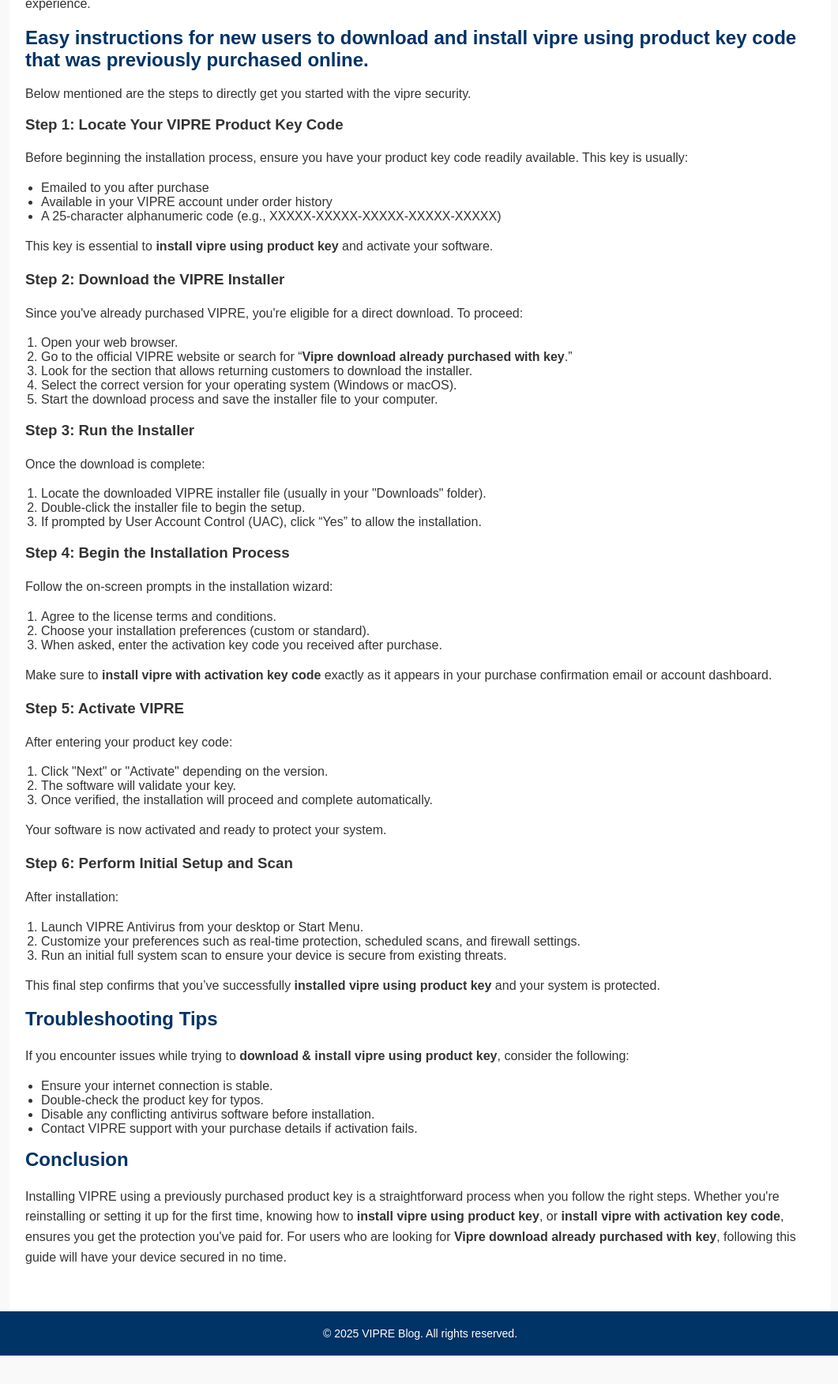
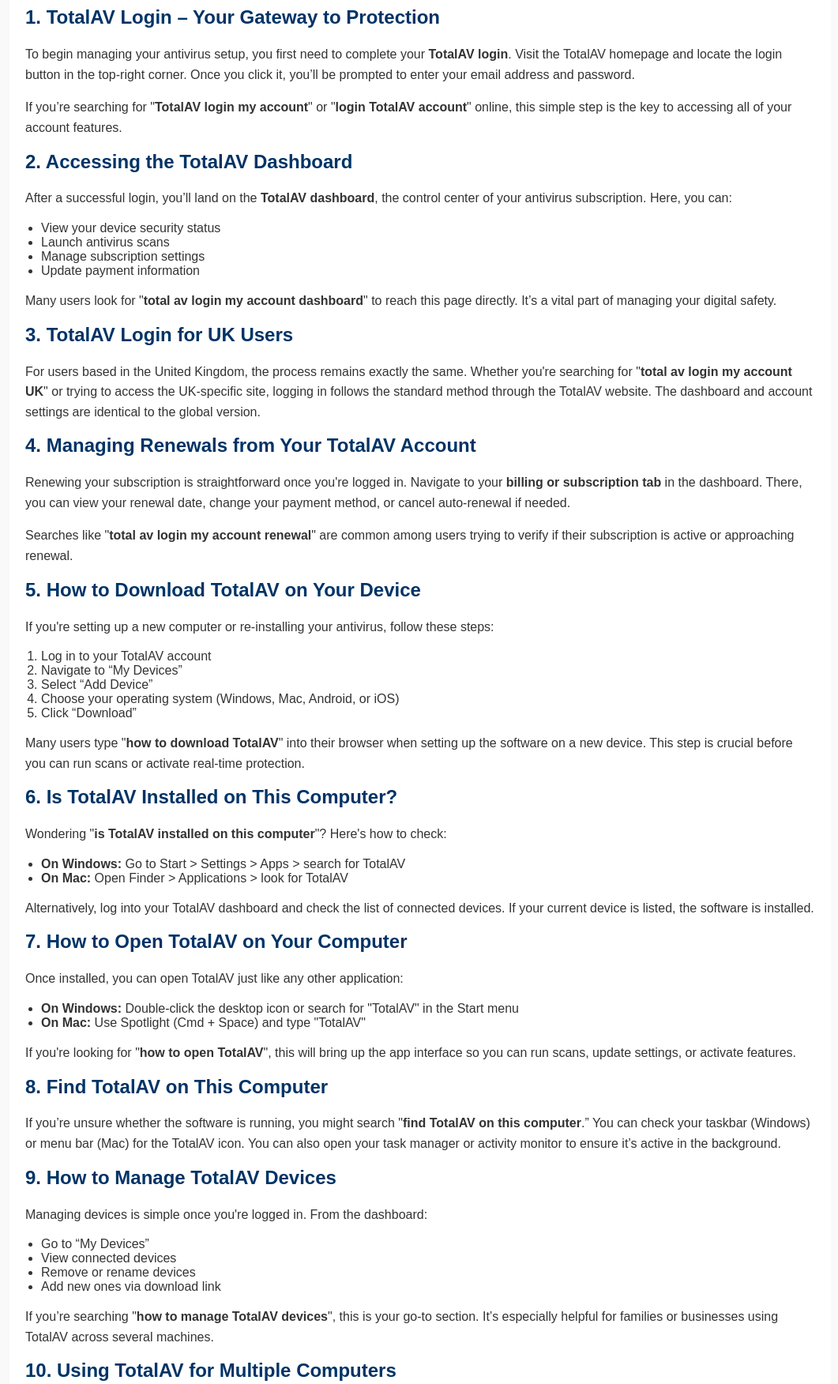
Before and after one commit to totalavhub/totalavhub.github.io, a plain HTML site: page index.html in a window 1280 px wide. Shown: the part 279-2031 px from the top of the page at 79% size, without its empty margins (108-1169 px from the left). Before the commit the page ends 1995 px from the top, so only its background shows below. Drawn offline with Linux system fonts and the light colour scheme.

Commit message:
Update index.html

```diff
--- a/index.html
+++ b/index.html
@@ -88,79 +88,80 @@
 
     </header>
     <div class="container">
-        <h1><b>Main Instructions to Download and Install VIPRE Using Product Key Code That Was Previously Purchased Online</b></h1>
-        <p>If you've already purchased VIPRE antivirus software online, you likely received an activation or product key code via email or through your account on the VIPRE website. To help you <strong>download &amp; install VIPRE using product key</strong>, this article provides a clear, step-by-step guide. Whether you're reinstalling it on a new device or setting it up for the first time, following these instructions will ensure a smooth installation experience.</p>
+        <h1>TotalAV Login: How to Access Your Account, Dashboard, Renewals & More (UK Guide Included)</h1>
 
-        <h2>Easy instructions for new users to download and install vipre using product key code that was previously purchased online. </h2>
+        <p>If you're a TotalAV user, understanding how to log in, manage your account, and use the dashboard is crucial for getting the most out of your antivirus protection. Whether you're trying to renew your subscription, manage devices, or access your dashboard from the UK, this guide will walk you through everything you need to know.</p>
 
-        Below mentioned are the steps to directly get you started with the vipre security.
+        <h2>1. TotalAV Login – Your Gateway to Protection</h2>
+        <p>To begin managing your antivirus setup, you first need to complete your <strong>TotalAV login</strong>. Visit the TotalAV homepage and locate the login button in the top-right corner. Once you click it, you’ll be prompted to enter your email address and password.</p>
+        <p>If you’re searching for "<strong>TotalAV login my account</strong>" or "<strong>login TotalAV account</strong>" online, this simple step is the key to accessing all of your account features.</p>
 
-        <h3>Step 1: Locate Your VIPRE Product Key Code</h3>
-        <p>Before beginning the installation process, ensure you have your product key code readily available. This key is usually:</p>
+        <h2>2. Accessing the TotalAV Dashboard</h2>
+        <p>After a successful login, you’ll land on the <strong>TotalAV dashboard</strong>, the control center of your antivirus subscription. Here, you can:</p>
         <ul>
-            <li>Emailed to you after purchase</li>
-            <li>Available in your VIPRE account under order history</li>
-            <li>A 25-character alphanumeric code (e.g., XXXXX-XXXXX-XXXXX-XXXXX-XXXXX)</li>
+            <li>View your device security status</li>
+            <li>Launch antivirus scans</li>
+            <li>Manage subscription settings</li>
+            <li>Update payment information</li>
         </ul>
-        <p>This key is essential to <strong>install vipre using product key</strong> and activate your software.</p>
+        <p>Many users look for "<strong>total av login my account dashboard</strong>" to reach this page directly. It’s a vital part of managing your digital safety.</p>
 
-        <h3>Step 2: Download the VIPRE Installer</h3>
-        <p>Since you've already purchased VIPRE, you're eligible for a direct download. To proceed:</p>
+        <h2>3. TotalAV Login for UK Users</h2>
+        <p>For users based in the United Kingdom, the process remains exactly the same. Whether you're searching for "<strong>total av login my account UK</strong>" or trying to access the UK-specific site, logging in follows the standard method through the TotalAV website. The dashboard and account settings are identical to the global version.</p>
+
+        <h2>4. Managing Renewals from Your TotalAV Account</h2>
+        <p>Renewing your subscription is straightforward once you're logged in. Navigate to your <strong>billing or subscription tab</strong> in the dashboard. There, you can view your renewal date, change your payment method, or cancel auto-renewal if needed.</p>
+        <p>Searches like "<strong>total av login my account renewal</strong>" are common among users trying to verify if their subscription is active or approaching renewal.</p>
+
+        <h2>5. How to Download TotalAV on Your Device</h2>
+        <p>If you're setting up a new computer or re-installing your antivirus, follow these steps:</p>
         <ol>
-            <li>Open your web browser.</li>
-            <li>Go to the official VIPRE website or search for “<strong>Vipre download already purchased with key</strong>.”</li>
-            <li>Look for the section that allows returning customers to download the installer.</li>
-            <li>Select the correct version for your operating system (Windows or macOS).</li>
-            <li>Start the download process and save the installer file to your computer.</li>
+            <li>Log in to your TotalAV account</li>
+            <li>Navigate to “My Devices”</li>
+            <li>Select “Add Device”</li>
+            <li>Choose your operating system (Windows, Mac, Android, or iOS)</li>
+            <li>Click “Download”</li>
         </ol>
+        <p>Many users type "<strong>how to download TotalAV</strong>" into their browser when setting up the software on a new device. This step is crucial before you can run scans or activate real-time protection.</p>
 
-        <h3>Step 3: Run the Installer</h3>
-        <p>Once the download is complete:</p>
-        <ol>
-            <li>Locate the downloaded VIPRE installer file (usually in your "Downloads" folder).</li>
-            <li>Double-click the installer file to begin the setup.</li>
-            <li>If prompted by User Account Control (UAC), click “Yes” to allow the installation.</li>
-        </ol>
+        <h2>6. Is TotalAV Installed on This Computer?</h2>
+        <p>Wondering "<strong>is TotalAV installed on this computer</strong>"? Here's how to check:</p>
+        <ul>
+            <li><strong>On Windows:</strong> Go to Start &gt; Settings &gt; Apps &gt; search for TotalAV</li>
+            <li><strong>On Mac:</strong> Open Finder &gt; Applications &gt; look for TotalAV</li>
+        </ul>
+        <p>Alternatively, log into your TotalAV dashboard and check the list of connected devices. If your current device is listed, the software is installed.</p>
 
-        <h3>Step 4: Begin the Installation Process</h3>
-        <p>Follow the on-screen prompts in the installation wizard:</p>
-        <ol>
-            <li>Agree to the license terms and conditions.</li>
-            <li>Choose your installation preferences (custom or standard).</li>
-            <li>When asked, enter the activation key code you received after purchase.</li>
-        </ol>
-        <p>Make sure to <strong>install vipre with activation key code</strong> exactly as it appears in your purchase confirmation email or account dashboard.</p>
+        <h2>7. How to Open TotalAV on Your Computer</h2>
+        <p>Once installed, you can open TotalAV just like any other application:</p>
+        <ul>
+            <li><strong>On Windows:</strong> Double-click the desktop icon or search for "TotalAV" in the Start menu</li>
+            <li><strong>On Mac:</strong> Use Spotlight (Cmd + Space) and type "TotalAV"</li>
+        </ul>
+        <p>If you're looking for "<strong>how to open TotalAV</strong>", this will bring up the app interface so you can run scans, update settings, or activate features.</p>
 
-        <h3>Step 5: Activate VIPRE</h3>
-        <p>After entering your product key code:</p>
-        <ol>
-            <li>Click "Next" or "Activate" depending on the version.</li>
-            <li>The software will validate your key.</li>
-            <li>Once verified, the installation will proceed and complete automatically.</li>
-        </ol>
-        <p>Your software is now activated and ready to protect your system.</p>
+        <h2>8. Find TotalAV on This Computer</h2>
+        <p>If you’re unsure whether the software is running, you might search "<strong>find TotalAV on this computer</strong>.” You can check your taskbar (Windows) or menu bar (Mac) for the TotalAV icon. You can also open your task manager or activity monitor to ensure it’s active in the background.</p>
 
-        <h3>Step 6: Perform Initial Setup and Scan</h3>
-        <p>After installation:</p>
-        <ol>
-            <li>Launch VIPRE Antivirus from your desktop or Start Menu.</li>
-            <li>Customize your preferences such as real-time protection, scheduled scans, and firewall settings.</li>
-            <li>Run an initial full system scan to ensure your device is secure from existing threats.</li>
-        </ol>
-        <p>This final step confirms that you’ve successfully <strong>installed vipre using product key</strong> and your system is protected.</p>
+        <h2>9. How to Manage TotalAV Devices</h2>
+        <p>Managing devices is simple once you're logged in. From the dashboard:</p>
+        <ul>
+            <li>Go to “My Devices”</li>
+            <li>View connected devices</li>
+            <li>Remove or rename devices</li>
+            <li>Add new ones via download link</li>
+        </ul>
+        <p>If you’re searching "<strong>how to manage TotalAV devices</strong>", this is your go-to section. It’s especially helpful for families or businesses using TotalAV across several machines.</p>
 
-        <h2>Troubleshooting Tips</h2>
-        <p>If you encounter issues while trying to <strong>download &amp; install vipre using product key</strong>, consider the following:</p>
-        <ul>
-            <li>Ensure your internet connection is stable.</li>
-            <li>Double-check the product key for typos.</li>
-            <li>Disable any conflicting antivirus software before installation.</li>
-            <li>Contact VIPRE support with your purchase details if activation fails.</li>
-        </ul>
+        <h2>10. Using TotalAV for Multiple Computers</h2>
+        <p>Yes, <strong>TotalAV for multiple computers</strong> is supported. Depending on your subscription plan, you can install TotalAV on 3 to 5 devices. Just log into your account and download the software on each additional device.</p>
+        <p>For example, a user protecting both a personal laptop and a work desktop can do so under the same account.</p>
 
-        <h2>Conclusion</h2>
-        <p>Installing VIPRE using a previously purchased product key is a straightforward process when you follow the right steps. Whether you're reinstalling or setting it up for the first time, knowing how to <strong>install vipre using product key</strong>, or <strong>install vipre with activation key code</strong>, ensures you get the protection you've paid for. For users who are looking for <strong>Vipre download already purchased with key</strong>, following this guide will have your device secured in no time.</p>
-    </div>
+        <h2>Final Thoughts</h2>
+        <p>Whether you're checking for an active installation, managing renewals, or simply trying to log in from the UK, TotalAV makes it easy to handle all aspects of your antivirus protection. Use your <strong>TotalAV login</strong> to access your <strong>dashboard</strong>, <strong>manage devices</strong>, and <strong>download protection</strong> across multiple computers.</p>
+        <p>From "<strong>total av login my account renewal</strong>" to "<strong>how to open TotalAV</strong>", this guide covers everything you need to stay secure in the digital world.</p>
+
+  </div>
 
     <footer>
         &copy; 2025 VIPRE Blog. All rights reserved.
```
